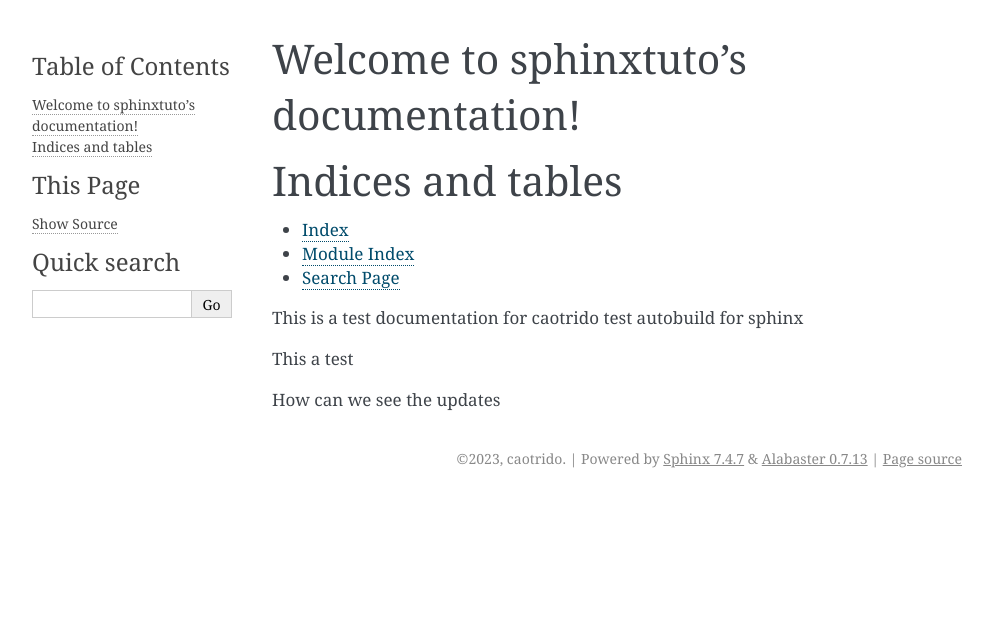
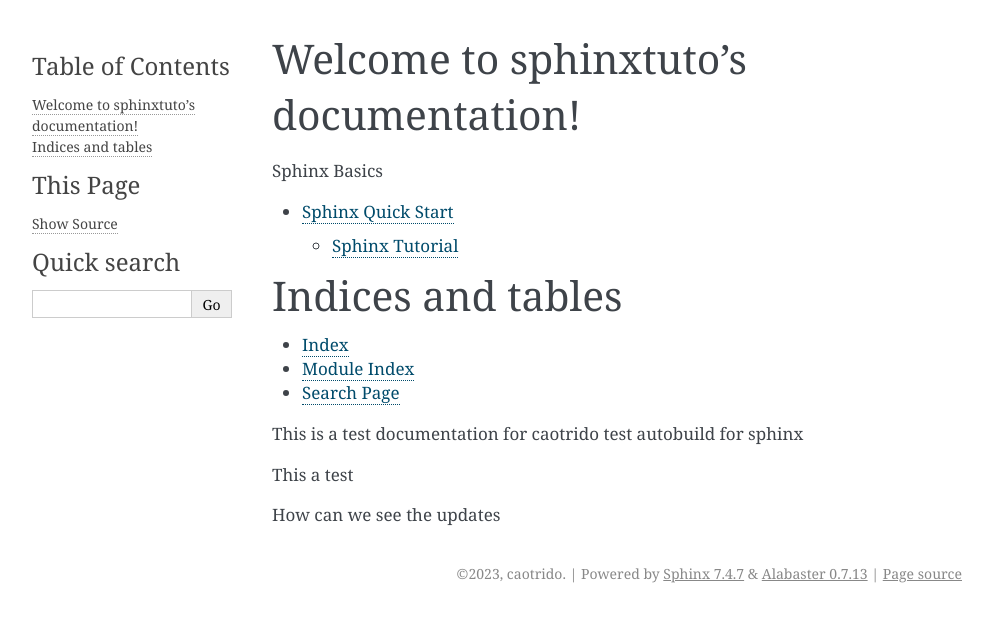
Before and after one commit to malganis35/knowledge-center, a Sphinx documentation site: the page built from docs/source/index.rst, in a window 1280 px wide. Shown: the top 622 px of the page, without its empty margins (148-1141 px from the left). Built offline with Sphinx 7.4.7, drawn with Linux system fonts in a browser that asks for light colours.

Commit message:
add sphinx quickstart

```diff
--- /dev/null
+++ b/docs/source/docs/sphinx_quickstart/index.rst
@@ -0,0 +1,7 @@
+Sphinx Quick Start
+===================
+
+.. toctree::
+   :maxdepth: 1
+
+   /docs/sphinx_quickstart/sphinx_quickstart.rst
--- a/docs/source/index.rst
+++ b/docs/source/index.rst
@@ -10,6 +10,11 @@
    :maxdepth: 2
    :caption: Contents:
 
+.. toctree::
+   :caption: Sphinx Basics
+   :maxdepth: 2
+
+   /docs/sphinx_quickstart/index.rst
 
 
 Indices and tables
@@ -19,6 +24,7 @@
 * :ref:`modindex`
 * :ref:`search`
 
+
 This is a test documentation for caotrido test autobuild for sphinx
 
 This a test
```
Also changed, not shown: docs/source/docs/sphinx_quickstart/sphinx_quickstart.rst (added, +13 -0 lines).
